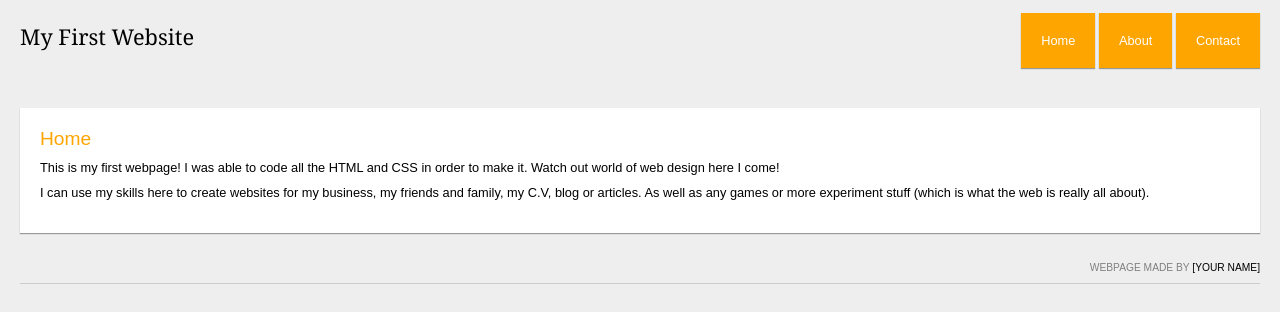
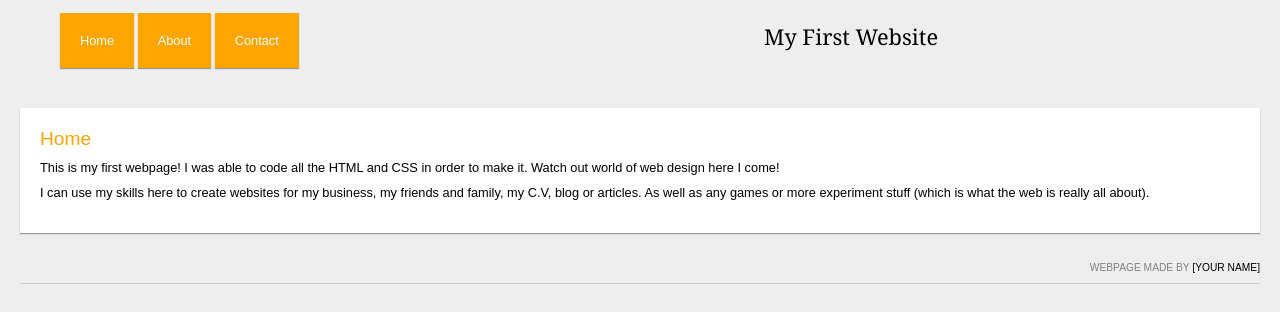
Before and after one commit to emillerm/AnnPortfolioSite, a plain HTML site: page index.html in a window 1280 px wide. Drawn offline with Linux system fonts and the light colour scheme.

Commit message:
test commit

```diff
--- a/style.css
+++ b/style.css
@@ -37,8 +37,8 @@ body{
 #nav{
 	width: 60%;
 	display: inline-block;
-	text-align: right;
-	float: right;
+	text-align: left;
+	float: left;
 }
 	#nav ul{}
 		#nav ul li{
```
